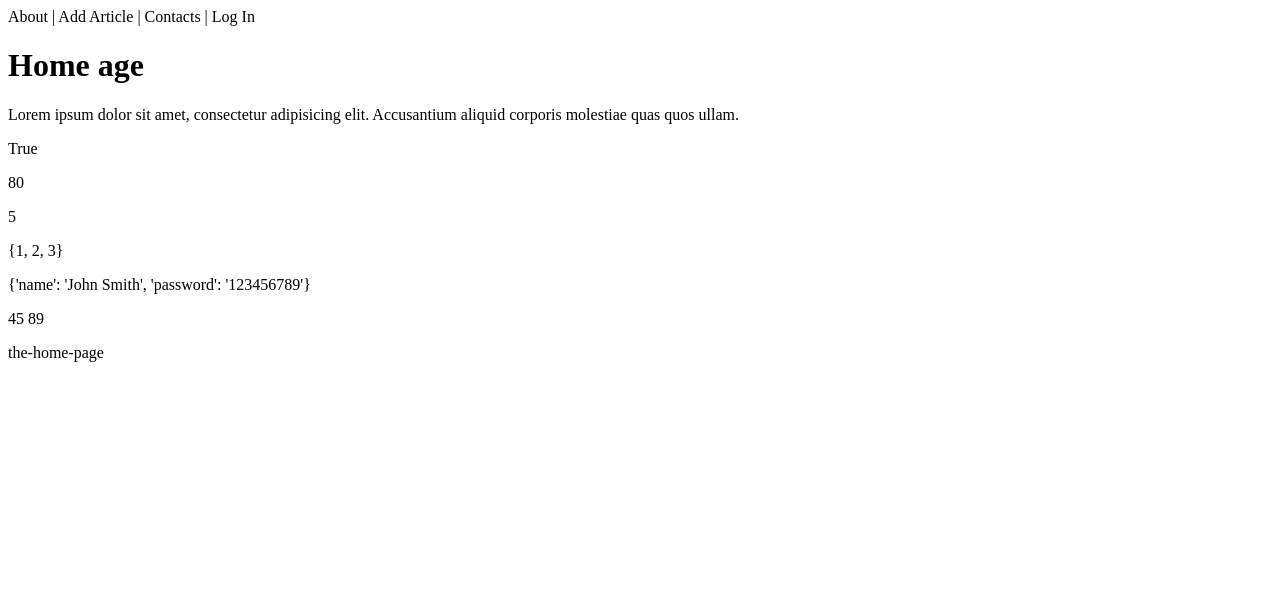
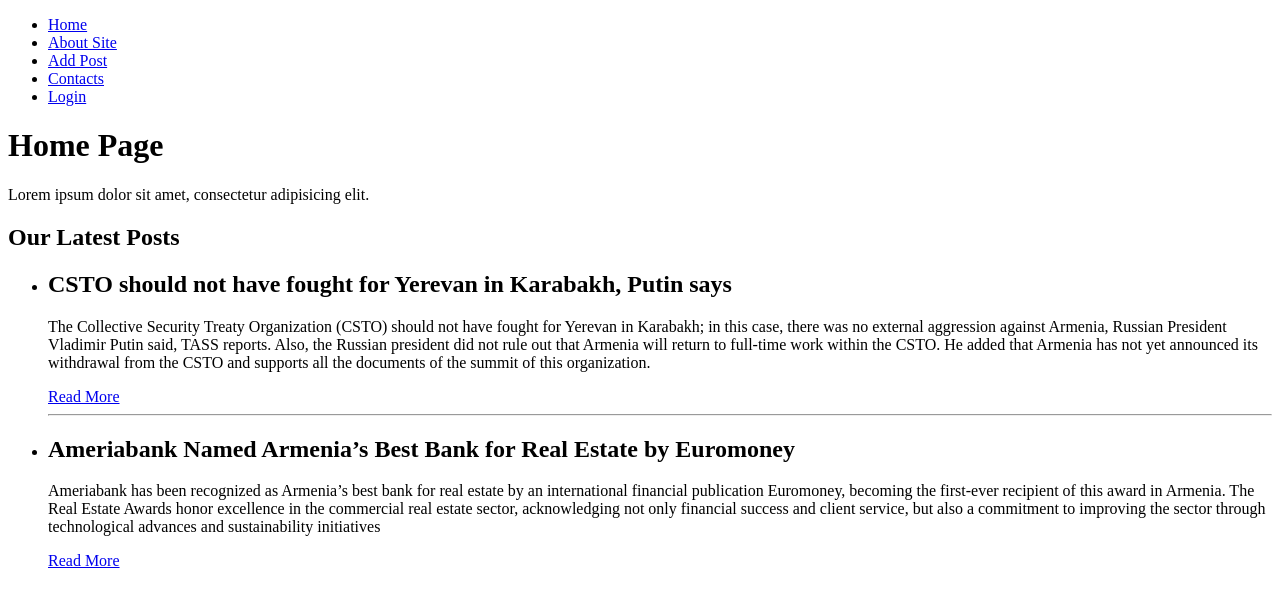
Before and after one commit to samilessons/django-blog, a Django app: page / in a window 1280 px wide. Shown: the top 607 px of the page. Run offline with Django 4.2, Linux system fonts and the light colour scheme.

Commit message:
we created global context for menu variable, created global template/base.html and extended from base.html, created last htmls and urls with views

```diff
--- /dev/null
+++ b/blog/context.py
@@ -0,0 +1,25 @@
+def menu_context(request):
+	return {
+		"menu": [
+			{
+				"link_title": "Home",
+				"link_url": "index"
+			},
+			{
+				"link_title": "About Site",
+				"link_url": "about"
+			},
+			{
+				"link_title": "Add Post",
+				"link_url": "add_post"
+			},
+			{
+				"link_title": "Contacts",
+				"link_url": "contacts"
+			},
+			{
+				"link_title": "Login",
+				"link_url": "login"
+			},
+		]
+	}
--- a/blog/templates/blog/index.html
+++ b/blog/templates/blog/index.html
@@ -1,23 +1,25 @@
-<!DOCTYPE html>
-<html lang="en">
-<head>
-    <meta charset="UTF-8">
-    <title>{{ title|default:"There isn't title" }}</title>
-</head>
-<body>
-    <nav>
-        {{ menu|join:" | " }}
-    </nav>
-    <h1>{{ title|cut:"P" }}</h1>
-    <p>{{ description }}</p>
-    <div>
-        <p>{{float|divisibleby:"2"}}</p>
-        <p>{{int|add:"5"}}</p>
-        <p>{{lst|length}}</p>
-        <p>{{set}}</p>
-        <p>{{ddd}}</p>
-        <p>{{cls.a}} {{cls.b}} </p>
-        <p>{{ url }}</p>
-    </div>
-</body>
-</html>
+{% extends "base.html" %}
+
+{% block content %}
+    <header>
+        <h1>{{ title }}</h1>
+        <p>{{ description }}</p>
+    </header>
+    <main>
+        <h2>Our Latest Posts</h2>
+        <ul>
+            {% for post in posts %}
+                {% if post.is_published %}
+                    <li>
+                        <h2>{{post.title}}</h2>
+                        <p>{{post.content}}</p>
+                        <a href="{% url 'posts' post.id %}"> Read More </a>
+                        {% if not forloop.last %} <hr> {% endif %}
+                    </li>
+                {% endif %}
+                {% empty %}
+                    <li>Sorry, no Posts</li>
+            {% endfor %}
+        </ul>
+    </main>
+{% endblock %}
--- a/blog/urls.py
+++ b/blog/urls.py
@@ -1,15 +1,11 @@
-from django.urls import path, include, re_path, register_converter
+from django.urls import path
 from . import views
-
-from . import converters
-
-register_converter(converters.FourDigitYearConverter, "year_from_4_numbers")
 
 urlpatterns = [
 	path("", views.index, name="index"),
 	path("about/", views.about, name="about"),
-	path("categories/", views.categories, name="categories"),  # http://127.0.0.1:8000/categories/
-	path("categories/<int:cat_id>", views.categories_by_id),  # http://127.0.0.1:8000/categories/1/
-	path("categories/<slug:cat_slug>", views.categories_by_slug, name="cat_slug"),  # http://127.0.0.1:8000/categories/dd3/
-	path("archive/<year_from_4_numbers:year>/", views.archive),  # http://127.0.0.1:8000/archive/2023/
+	path("add-post/", views.add_post, name="add_post"),
+	path("contacts/", views.contacts, name="contacts"),
+	path("login/", views.login, name="login"),
+	path("posts/<int:post_id>", views.post_more, name="posts")
 ]
--- a/blog/views.py
+++ b/blog/views.py
@@ -1,62 +1,69 @@
-from django.http import HttpResponse, HttpResponseNotFound, Http404, HttpResponseForbidden
-from django.shortcuts import render, redirect
-from django.urls import reverse
-from django.template.loader import render_to_string
-from django.template.defaultfilters import slugify
+from django.http import HttpResponse, HttpResponseNotFound
+from django.shortcuts import render
 
-menu = ["About", "Add Article", "Contacts", "Log In"]
+data_from_db = [
+	{
+		"id": 1,
+		"title": "CSTO should not have fought for Yerevan in Karabakh, Putin says",
+		"is_published": True,
+		"content": """
+			The Collective Security Treaty Organization (CSTO) should not have fought for Yerevan in Karabakh; in this case,
+			there was no external aggression against Armenia, Russian President Vladimir Putin said, TASS reports. Also,
+			the Russian president did not rule out that Armenia will return to full-time work within the CSTO.
+			He added that Armenia has not yet announced its withdrawal from the CSTO and supports all the
+			documents of the summit of this organization.
+		"""
+	},
+	{
+		"id": 2,
+		"title": "US dollar still rising in Armenia",
+		"is_published": False,
+		"content": """
+			The American dollar’s (USD) exchange rate against the Armenian dram (AMD) comprised AMD 392.97/$1 in Armenia
+			on Thursday;
+		"""
+	},
+	{
+		"id": 3,
+		"title": "Ameriabank Named Armenia’s Best Bank for Real Estate by Euromoney",
+		"is_published": True,
+		"content": """
+			Ameriabank has been recognized as Armenia’s best bank for real estate by an international financial publication
+			Euromoney, becoming the first-ever recipient of this award in Armenia. The Real Estate Awards honor excellence in
+			the commercial real estate sector, acknowledging not only financial success and client service, but also a
+			commitment to improving the sector through technological advances and sustainability initiatives
+		"""
+	}
+]
 
 
-class MyClass:
-	def __init__(self, a, b):
-		self.a = a
-		self.b = b
-
 def index(request):
-	# t = render_to_string("blog/index.html")
-	# return HttpResponse(t)
 	data = {
 		"title": "Home Page",
-		"description": "Lorem ipsum dolor sit amet, consectetur adipisicing elit. Accusantium aliquid corporis molestiae quas quos ullam.",
-		"menu": menu,
-		"float": 22.33,
-		"int": 75,
-		"lst": [7, 5, "Hello", "bye", False],
-		"set": {1, 2, 1, 1, 2, 3},
-		"ddd": {"name": "John Smith", "password": "123456789"},
-		"cls": MyClass(45, 89),
-		"url": slugify("The Home Page")
+		"description": "Lorem ipsum dolor sit amet, consectetur adipisicing elit.",
+		"posts": data_from_db,
 	}
-	return render(request, "blog/index.html", data)
+	return render(request, "blog/index.html", context=data)
 
 
 def about(request):
 	return render(request, "blog/about.html", {"title": "About Page"})
 
 
-def categories(request):
-	return HttpResponse("<h1> Categories </h1>")
+def post_more(request, post_id):
+	return render(request, "blog/read-more.html", {"title": "Read More"})
 
 
-def categories_by_id(request, cat_id):
-	return HttpResponse(f"<h1> Categories </h1> <p> ID: {cat_id} </p>")
+def add_post(request):
+	return render(request, "blog/add-post.html", {"title": "Add Post"})
 
 
-def categories_by_slug(request, cat_slug):
-	return HttpResponse(f"<h1> Categories </h1> <p> SLUG: {cat_slug} </p>")
+def contacts(request):
+	return render(request, "blog/contacts.html", {"title": "Contacts"})
 
 
-def archive(request, year):
-	if year > 2024:
-		# return redirect("/", permanent=True)
-		# return redirect(index, permanent=True)
-		# return redirect("index", permanent=True)
-		# return redirect("cat_slug", "armenia")
-		uri = reverse("cat_slug", args=("armenia",))
-		return redirect(uri, permanent=True)
-	# return HttpResponseForbidden()
-
-	return HttpResponse(f"<h1> Archive </h1> <p> Archive: {year} </p>")
+def login(request):
+	return render(request, "blog/login.html", {"title": "Login"})
 
 
 def page_not_found(request, exception):
--- /dev/null
+++ b/templates/base.html
@@ -0,0 +1,26 @@
+<!--This is a base HTML-->
+<!DOCTYPE html>
+<html lang="en">
+<head>
+    <meta charset="UTF-8">
+    <title>{{ title }}</title>
+</head>
+<body>
+    <nav>
+        <div class="container">
+            <div class="logo"></div>
+            <div class="menu">
+                <ul>
+                    {% for m in menu %}
+                        <li>
+                            <a href="{% url m.link_url %}">{{ m.link_title }}</a>
+                        </li>
+                    {% endfor %}
+                </ul>
+            </div>
+        </div>
+    </nav>
+    {% block content %} {% endblock %}
+    {% block about %} {% endblock %}
+</body>
+</html>
```
Also changed, not shown: base/settings.py (+5 -2 lines), blog/templates/blog/about.html (+6 -9 lines), blog/templates/blog/add-post.html (added, +7 -0 lines), blog/templates/blog/contacts.html (added, +7 -0 lines), blog/templates/blog/login.html (added, +7 -0 lines), blog/templates/blog/read-more.html (added, +7 -0 lines).
